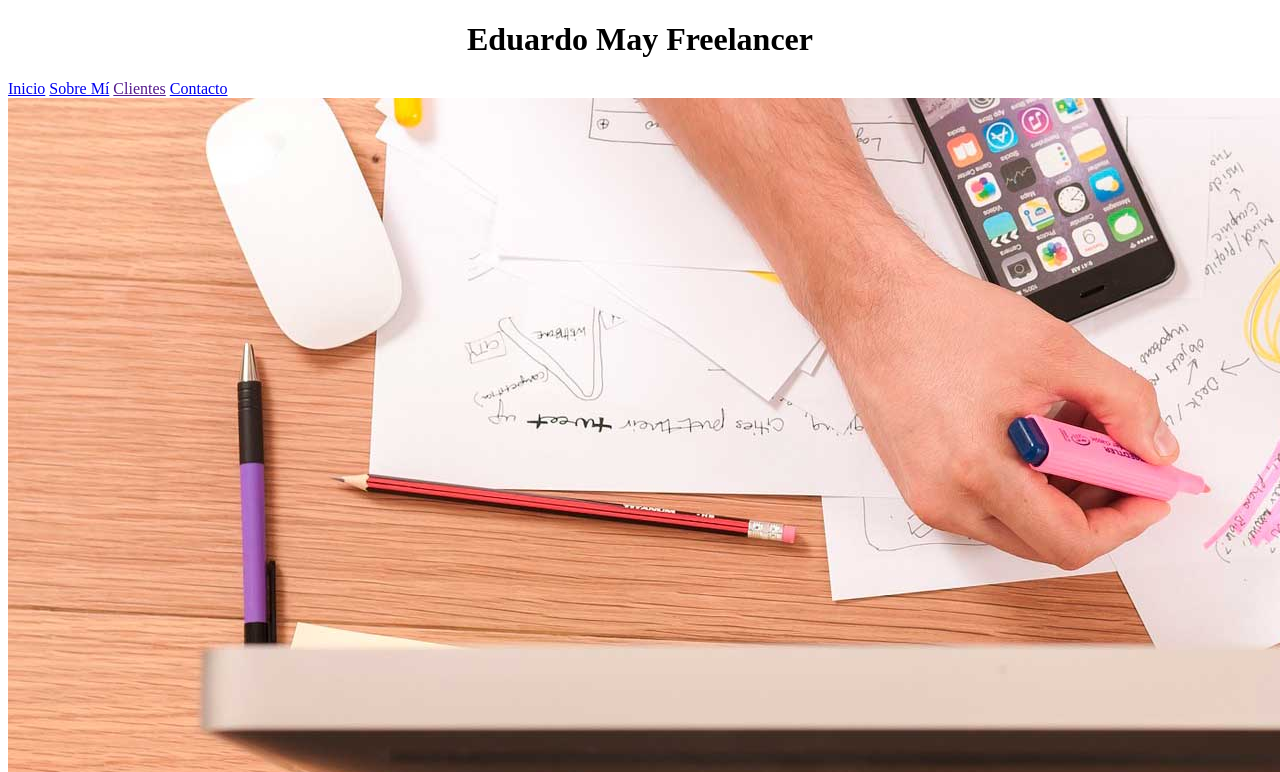
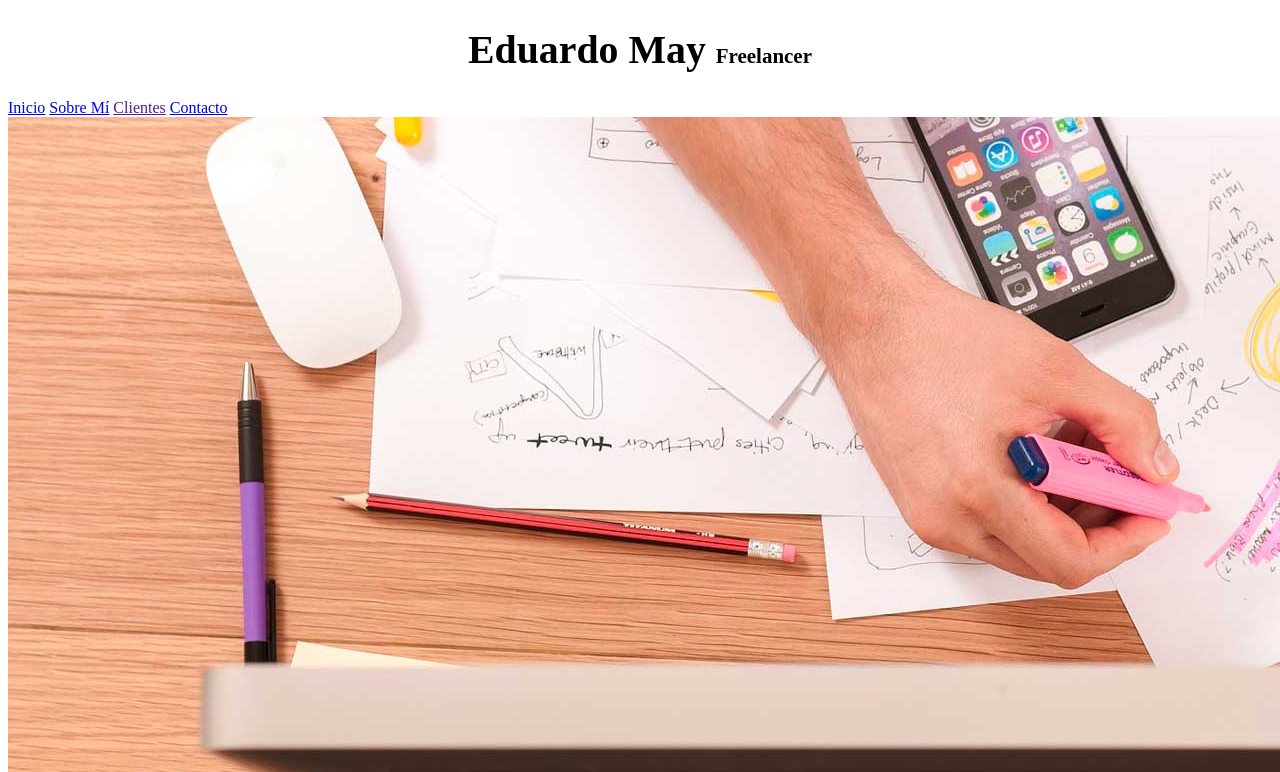
Before and after one commit to Eduardo-May-98/Sitio-Freelancer, a plain HTML site: page index.html in a window 1280 px wide. Shown: the top 772 px of the page. Drawn offline with Linux system fonts and the light colour scheme.

Commit message:
Se agrego la hoja de estilos

```diff
--- /dev/null
+++ b/css/style.css
@@ -0,0 +1,14 @@
+html{
+    font-size: 65.5%;
+}
+body{
+    font-size: 16px; /* 1 rem = 10px*/
+}
+h1{
+    text-align:center;
+    font-size: 3.8rem;
+}
+
+span{
+    font-size: 2rem;
+}
--- a/index.html
+++ b/index.html
@@ -4,15 +4,13 @@
     <meta charset="UTF-8">
     <meta name="viewport" content="width=device-width, initial-scale=1.0">
     <title>Diseñador Freelancer</title>
-    <style>
-       h1{
-        text-align: center;
-       }
-    </style>
+    <!--Carga la hoja de estilos lo más rapido que pueda como una hoja de stylo-->
+    <link rel="preload" href="css/style.css" as="style">
+    <link rel="stylesheet" href="css/style.css">
 </head>
 <body>
     <header>
-        <h1>Eduardo May Freelancer</h1>
+        <h1>Eduardo May <span>Freelancer</span></h1>
     </header>
 
 
```
